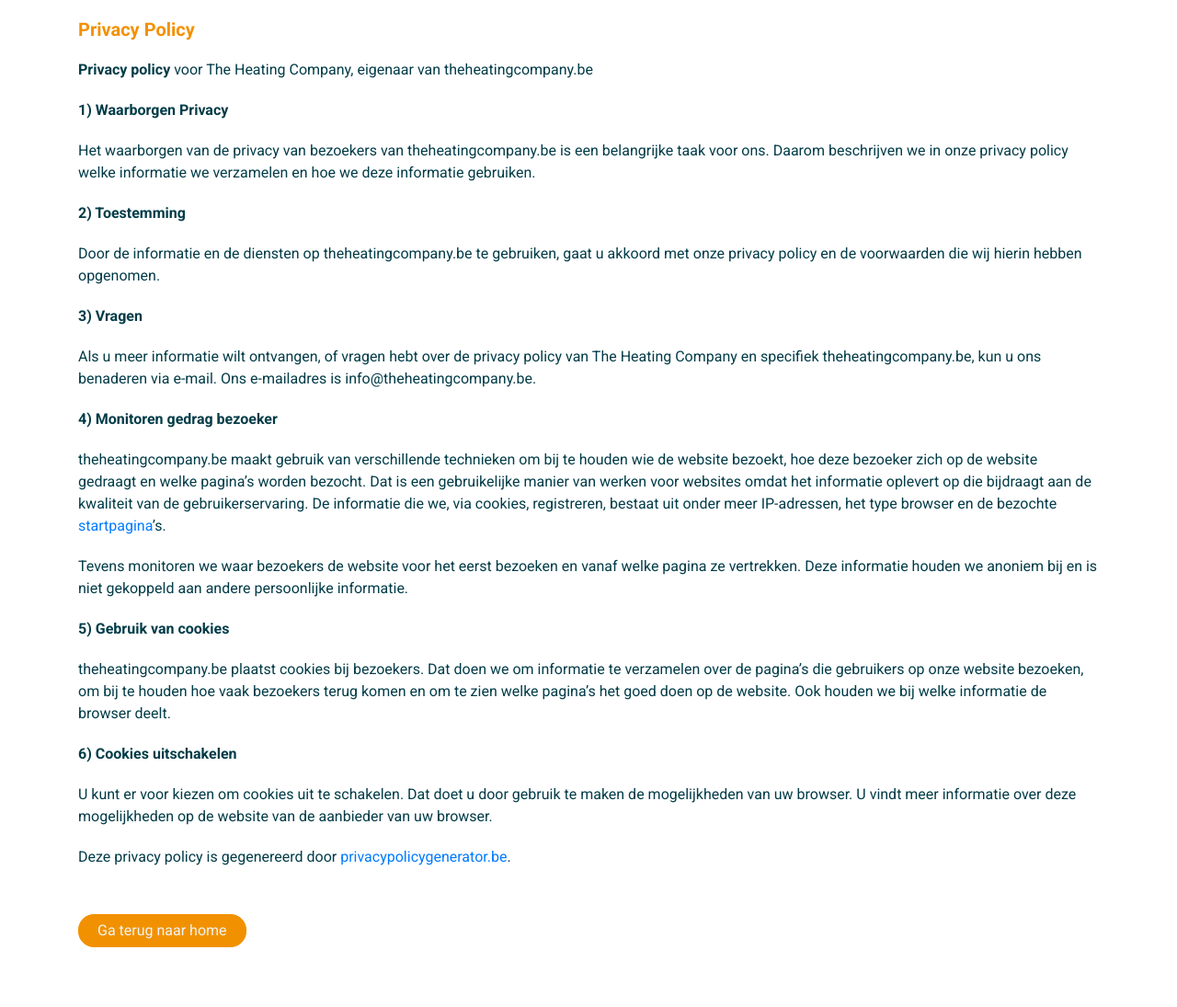
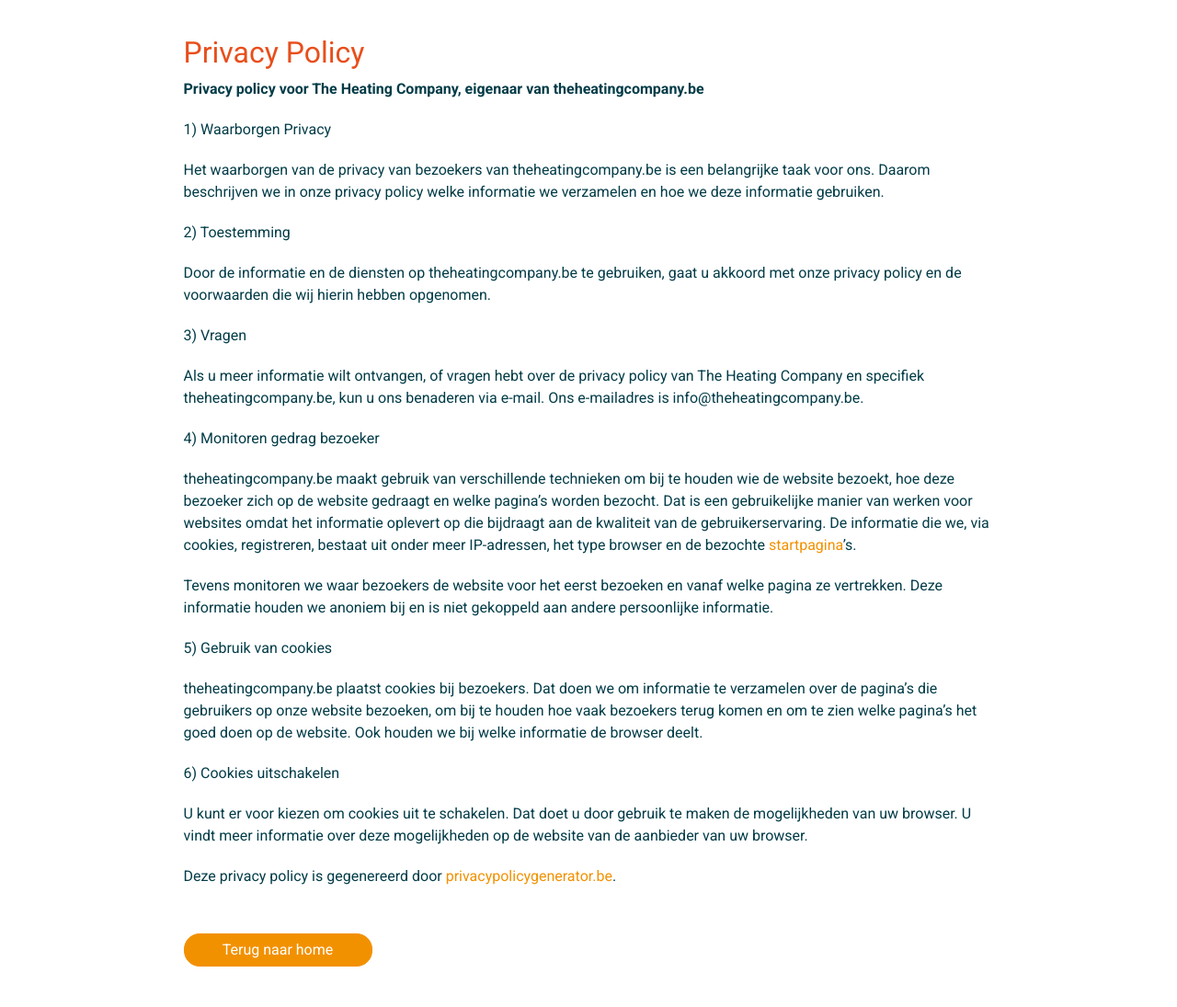
Before and after one commit to AntonLabeeuw/heating-company-team2, a PHP site: page /policy.html in a window 1280 px wide. Shown: the whole page at 92% size. Before the commit the page ends 1030 px from the top, so only its background shows below. Run offline with PHP 8.4, Linux system fonts and the light colour scheme; some libraries are stand-ins or nearby versions.

Commit message:
policy in M.CSS

```diff
--- a/css/_components.scss
+++ b/css/_components.scss
@@ -246,3 +246,15 @@
     }
   }
 }
+
+.c-policy {
+  transition: 0.3s;
+  color: $color-orange;
+  &-bold {
+    color: $color-blue;
+    font-weight: bold;
+  }
+  &:hover {
+    color: $color-blue;
+  }
+}
--- a/css/screen.css
+++ b/css/screen.css
@@ -845,6 +845,21 @@ input[type="checkbox"] {
   }
 }
 
+.c-policy {
+  -webkit-transition: 0.3s;
+  transition: 0.3s;
+  color: #f29100;
+}
+
+.c-policy-bold {
+  color: #023c48;
+  font-weight: bold;
+}
+
+.c-policy:hover {
+  color: #023c48;
+}
+
 .c-login-titel {
   text-align: center;
 }
--- a/policy.html
+++ b/policy.html
@@ -1,29 +1,36 @@
 <!doctype html>
-<html lang="en">
+<html lang="nl">
 
 <head>
-    <title>Title</title>
     <!-- Required meta tags -->
     <meta charset="utf-8">
     <meta name="viewport" content="width=device-width, initial-scale=1, shrink-to-fit=no">
-
-    <!-- Bootstrap CSS -->
-    <link rel="stylesheet" href="https://stackpath.bootstrapcdn.com/bootstrap/4.3.1/css/bootstrap.min.css"
-        integrity="sha384-ggOyR0iXCbMQv3Xipma34MD+dH/1fQ784/j6cY/iJTQUOhcWr7x9JvoRxT2MZw1T" crossorigin="anonymous">
+    <!-- Compiled and minified CSS -->
+    <link rel="stylesheet" href="https://cdnjs.cloudflare.com/ajax/libs/materialize/1.0.0/css/materialize.min.css">
+    <!-- Compiled and minified JavaScript -->
+    <script src="https://cdnjs.cloudflare.com/ajax/libs/materialize/1.0.0/js/materialize.min.js"></script>
+    <!--Import Google Icon Font-->
+    <link href="https://fonts.googleapis.com/icon?family=Material+Icons" rel="stylesheet">
+    <!-- font awesome -->
+    <script src="https://kit.fontawesome.com/e3d5c31b7b.js" crossorigin="anonymous"></script>
+    <!--Import AOS effect-->
+    <link rel="stylesheet" href="https://unpkg.com/aos@next/dist/aos.css" />
+    <script src="https://unpkg.com/aos@2.3.1/dist/aos.js"></script>
+    <script src="js/effect.js"></script>
+    <!--Import materialize.css-->
+    <link type="text/css" rel="stylesheet" href="css/materialize.min.css" media="screen,projection" />
+    <!-- eigen CSS -->
     <link rel="stylesheet" href="css/screen.css" />
 </head>
 
-<body>
-
-
-
-    <!-- waarschijnlijk nog een knop om terug te keren naar de home!!!!! -->
+<!-- LET OP DE NAV MOET HIER NOG IN KOMEN TE STAAN -->
 <main>
     <div class="container">
         <div class="row">
-                <div class="col-lg-12">
-                    <h2><strong>Privacy Policy</strong></h2>
-                    <p><strong>Privacy policy</strong> voor The Heating Company, eigenaar van theheatingcompany.be</p>
+            <div class="col l12">
+                <h1><strong>Privacy Policy</strong></h1>
+                <p class="c-policy-bold">Privacy policy voor The Heating Company, eigenaar van
+                    theheatingcompany.be</p>
                 <p><strong>1) Waarborgen Privacy</strong></p>
                 <p>Het waarborgen van de privacy van bezoekers van theheatingcompany.be is een belangrijke taak voor
                     ons.
@@ -52,7 +59,7 @@
                     gebruikerservaring. De informatie die we, via cookies, registreren, bestaat uit onder meer
                     IP-adressen,
                     het
-                        type browser en de bezochte <a href="https://www.nl-links.nl/"
+                    type browser en de bezochte <a class="c-policy" href="https://www.nl-links.nl/"
                         target="_blank">startpagina</a>’s.
                 </p>
                 <p>Tevens monitoren we waar bezoekers de website voor het eerst bezoeken en vanaf welke pagina ze
@@ -76,9 +83,9 @@
                     browser. U vindt meer informatie over deze mogelijkheden op de website van de aanbieder van uw
                     browser.
                 </p>
-                    <p>Deze privacy policy is gegenereerd door <a href="http://privacypolicygenerator.be/"
+                <p>Deze privacy policy is gegenereerd door <a class="c-policy" href="http://privacypolicygenerator.be/"
                         target="_blank">privacypolicygenerator.be</a>.</p>
-                    <a class="o-button" href="index.html">Ga terug naar home</a>
+                <a class="o-button o-button-effect o-button-effect-1" href="index.html">Terug naar home</a>
             </div>
         </div>
     </div>
```
Also changed, not shown: 1 other file. Lines whose indentation alone changed are shown as unchanged.
